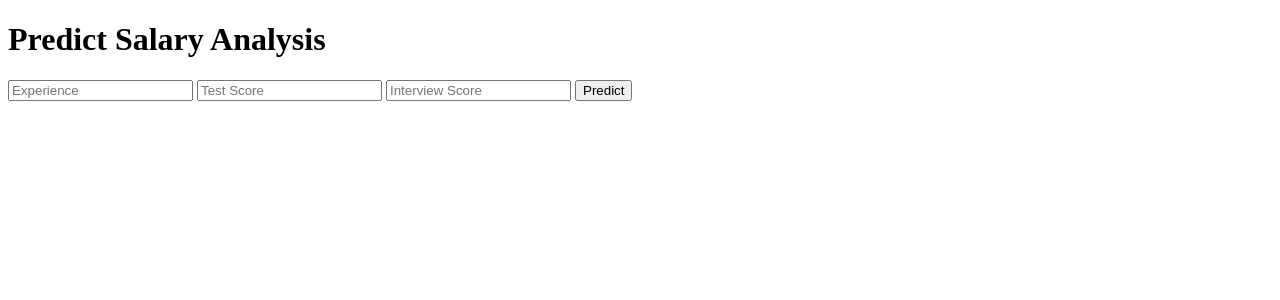
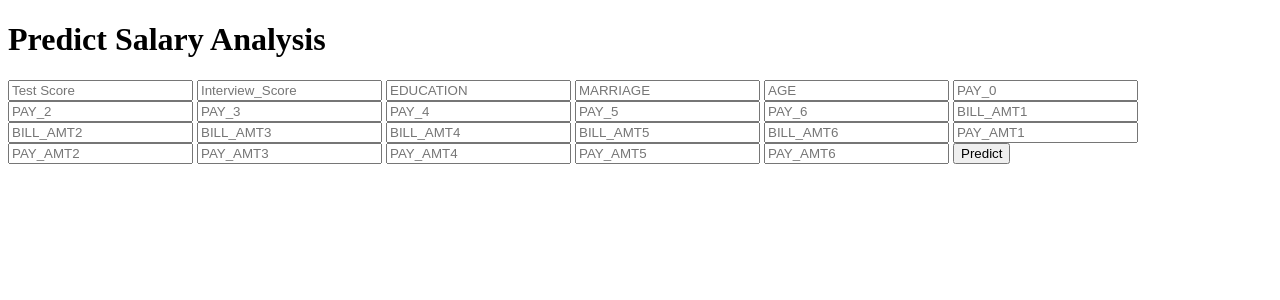
Before and after one commit to sandeshsk12/credit_card, a Flask app: page / in a window 1280 px wide. Shown: the top 300 px of the page. Run offline with Flask 2, Linux system fonts and the light colour scheme; parts of the project's set-up code (start-up, migrations or seed data) failed here and were passed over.

Commit message:
added app.py from heroku

```diff
--- a/app.py
+++ b/app.py
@@ -13,7 +13,7 @@ from flask import Response
 
 app = Flask(__name__)
 
-model = pickle.load(open('model.pkl', 'rb'))
+model = pickle.load(open('models/trained_model', 'rb'))
 
 
 @app.route('/')
@@ -29,21 +29,9 @@ def predict():
     int_features = [int(x) for x in request.form.values()]
     final_features = [np.array(int_features)]
     print(int_features)
-    prediction = model.predict(final_features)
+    output = model.predict(final_features)
 
-    output = round(prediction[0], 2)
-    a = train_validation()
-    a.train_validation()
-
-    b = trainmodel()
-    b.train_model()
-    c = pred_validation()
-    c.pred_validation()
-
-    d = predict_data()
-    d.predict_data()
-
-    return render_template('index.html', prediction_text='Employee Salary should be $ {}'.format(output))
+    return render_template('index.html', prediction_text='Output should be $ {}'.format(output))
 
 
 if __name__ == "__main__":
--- a/templates/index.html
+++ b/templates/index.html
@@ -18,9 +18,31 @@
 
 		<!-- Main Input For Receiving Query to our ML -->
 		<form action="{{ url_for('predict')}}" method="post">
-			<input type="text" name="experience" placeholder="Experience" required="required" />
-			<input type="text" name="test_score" placeholder="Test Score" required="required" />
-			<input type="text" name="interview_score" placeholder="Interview Score" required="required" />
+
+			<input type="text" name="LIMIT_BAL" placeholder="Test Score" required="required" />
+			<input type="text" name="SEX" placeholder="Interview_Score" required="required" />
+			<input type="text" name="EDUCATION" placeholder="EDUCATION" required="required" />
+			<input type="text" name="MARRIAGE" placeholder="MARRIAGE" required="required" />
+			<input type="text" name="AGE" placeholder="AGE" required="required" />
+			<input type="text" name="PAY_0" placeholder="PAY_0" required="required" />
+			<input type="text" name="PAY_2" placeholder="PAY_2" required="required" />
+			<input type="text" name="PAY_3" placeholder="PAY_3" required="required" />
+			<input type="text" name="PAY_4" placeholder="PAY_4" required="required" />
+			<input type="text" name="PAY_5" placeholder="PAY_5" required="required" />
+			<input type="text" name="PAY_6" placeholder="PAY_6" required="required" />
+			<input type="text" name="BILL_AMT1" placeholder="BILL_AMT1" required="required" />
+			<input type="text" name="BILL_AMT2" placeholder="BILL_AMT2" required="required" />
+			<input type="text" name="BILL_AMT3" placeholder="BILL_AMT3" required="required" />
+			<input type="text" name="BILL_AMT4" placeholder="BILL_AMT4" required="required" />
+			<input type="text" name="BILL_AMT5" placeholder="BILL_AMT5" required="required" />
+			<input type="text" name="BILL_AMT6" placeholder="BILL_AMT6" required="required" />
+			<input type="text" name="PAY_AMT1" placeholder="PAY_AMT1" required="required" />
+			<input type="text" name="PAY_AMT2" placeholder="PAY_AMT2" required="required" />
+			<input type="text" name="PAY_AMT3" placeholder="PAY_AMT3" required="required" />
+			<input type="text" name="PAY_AMT4" placeholder="PAY_AMT4" required="required" />
+			<input type="text" name="PAY_AMT5" placeholder="PAY_AMT5" required="required" />
+			<input type="text" name="PAY_AMT6" placeholder="PAY_AMT6" required="required" />
+
 
 			<button type="submit" class="btn btn-primary btn-block btn-large">Predict</button>
 		</form>
```
